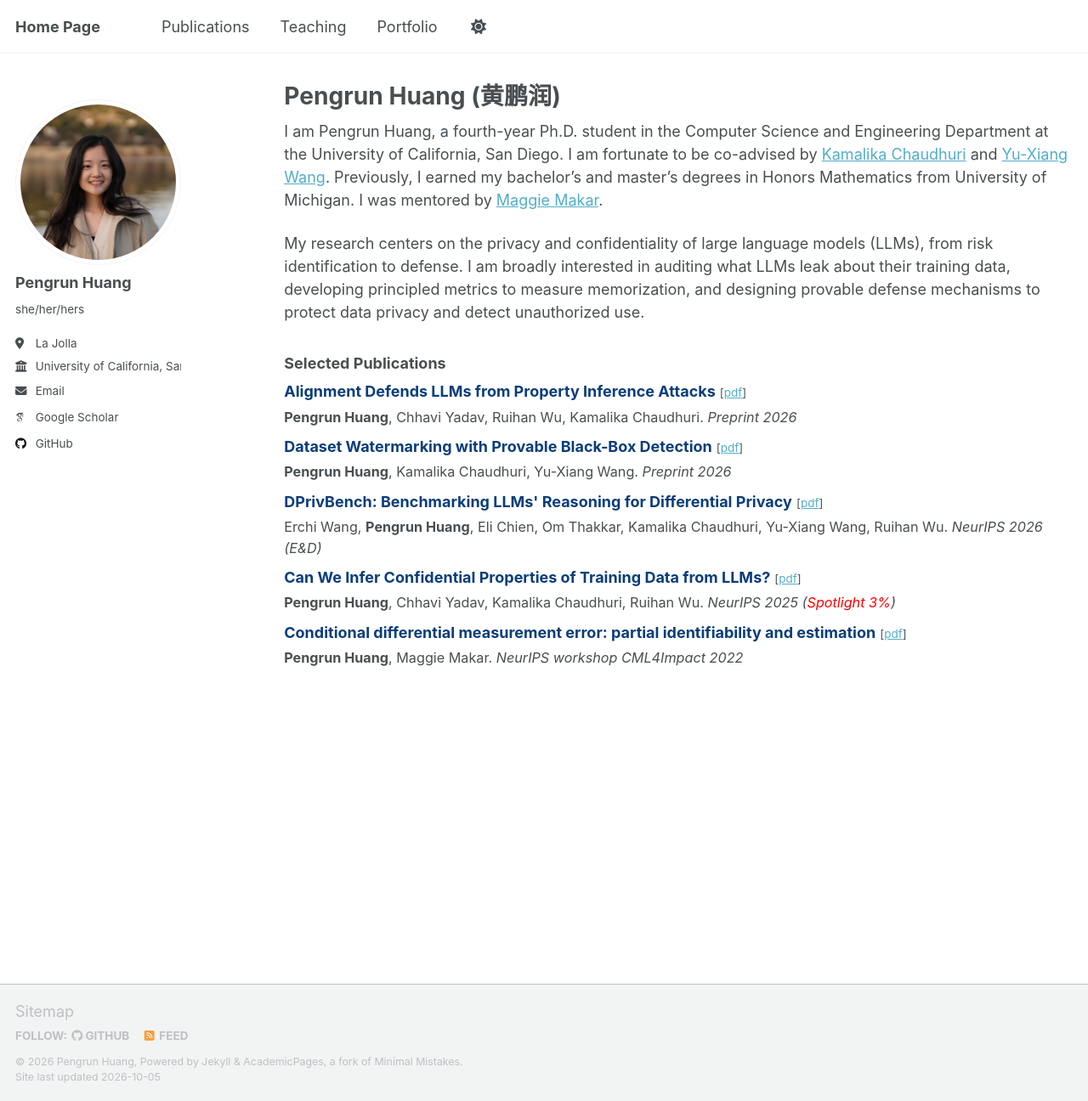
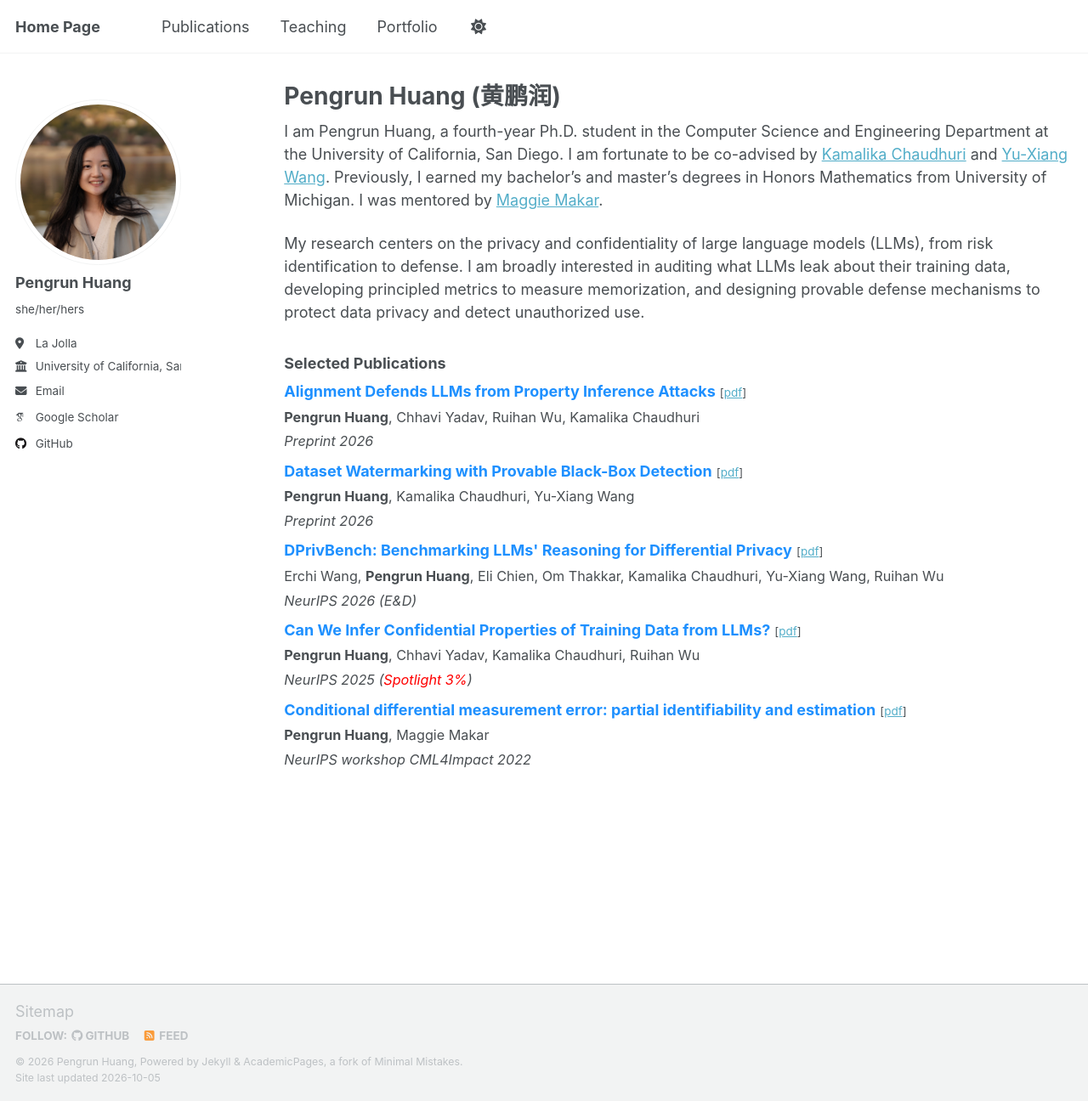
Before and after one commit to PengrunH/PengrunH.github.io, a Jekyll site: the page built from _pages/about.md, in a window 1280 px wide and 1296 px high. Shown: the whole window at 85% size. Built offline with Jekyll 4.4.1, drawn with Linux system fonts in a browser that asks for light colours; some web fonts are replaced; a script that is not in the unit is left out.

Commit message:
Split author/venue onto separate lines, switch title to dodger blue
Matches the reference style (tongtongliang.github.io): title color is
now #1E90FF, and venue gets its own italicized line below the author
list instead of being merged into one line.

Co-Authored-By: Claude Sonnet 5 <noreply@anthropic.com>

```diff
--- a/_includes/archive-single.html
+++ b/_includes/archive-single.html
@@ -38,7 +38,8 @@
     {% if post.collection == 'teaching' -%}
     <p class="archive__item-teach">{{ post.type }}, <i>{{ post.venue }}</i>, {{ post.date | default: "1900-01-01" | date: "%Y" }}</p>
     {%- elsif post.collection == 'publications' %}
-    <p class="archive__item-pub-meta">{{ post.author | markdownify | remove: '<p>' | remove: '</p>' | strip }}. <em>{{ post.venue }}</em></p>
+    <p class="archive__item-pub-authors">{{ post.author | markdownify | remove: '<p>' | remove: '</p>' | strip }}</p>
+    <p class="archive__item-venue"><em>{{ post.venue }}</em></p>
     {% endif %}
     {% if post.excerpt and site.read_more != 'enabled' %}
     <p class="archive__item-excerpt" itemprop="description">{{ post.excerpt | markdownify }}</p>
--- a/_sass/layout/_archive.scss
+++ b/_sass/layout/_archive.scss
@@ -32,7 +32,6 @@
 }
 
 p.archive__item-pub-authors,
-p.archive__item-pub-meta,
 p.archive__item-venue,
 p.archive__item-teach {
   margin: 0 0 0.25rem 0 !important;   /* very small gap */
@@ -44,11 +43,12 @@ p.archive__item-teach {
 }
 
 .archive__item-title-text {
-  color: #0a3d7a;
+  color: #1E90FF;
   font-weight: bold;
 }
 
-p.archive__item-pub-meta {
+p.archive__item-pub-authors,
+p.archive__item-venue {
   font-size: 0.9em;
 }
 
```
